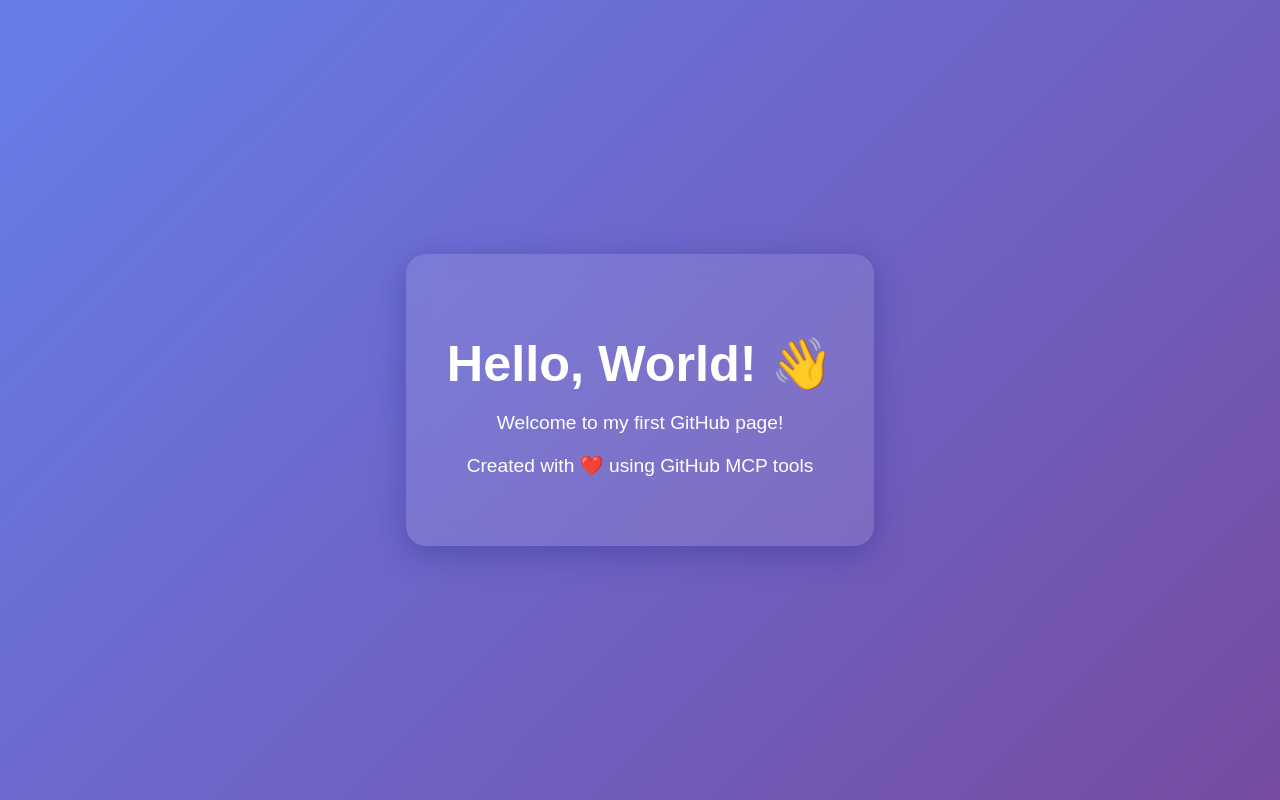
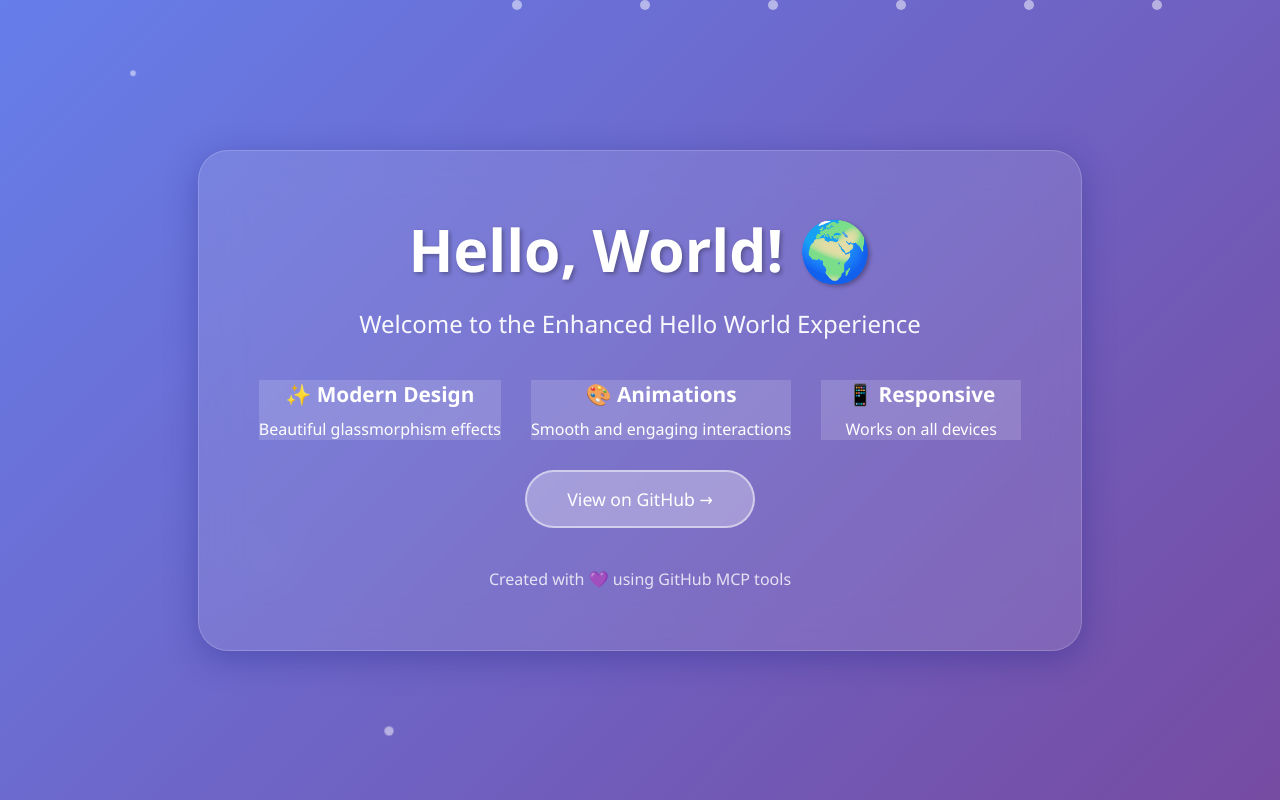
Before and after one commit to IdeaAssembler/hello-world, a plain HTML site: page index.html in a window 1280 px wide. Drawn offline with Linux system fonts and the light colour scheme.

Commit message:
Enhanced hello world page with modern design and animations

```diff
--- a/index.html
+++ b/index.html
@@ -3,52 +3,168 @@
 <head>
     <meta charset="UTF-8">
     <meta name="viewport" content="width=device-width, initial-scale=1.0">
-    <title>Hello World</title>
+    <title>Hello World - Enhanced</title>
     <style>
+        * {
+            margin: 0;
+            padding: 0;
+            box-sizing: border-box;
+        }
+
         body {
-            font-family: Arial, sans-serif;
+            font-family: 'Segoe UI', Tahoma, Geneva, Verdana, sans-serif;
             display: flex;
             justify-content: center;
             align-items: center;
-            height: 100vh;
-            margin: 0;
+            min-height: 100vh;
             background: linear-gradient(135deg, #667eea 0%, #764ba2 100%);
             color: white;
+            overflow: hidden;
         }
+
         .container {
             text-align: center;
-            padding: 50px;
+            padding: 60px;
             background: rgba(255, 255, 255, 0.1);
-            border-radius: 20px;
-            backdrop-filter: blur(10px);
+            border-radius: 30px;
+            backdrop-filter: blur(20px);
             box-shadow: 0 8px 32px 0 rgba(31, 38, 135, 0.37);
+            border: 1px solid rgba(255, 255, 255, 0.18);
+            position: relative;
+            z-index: 1;
         }
+
         h1 {
-            font-size: 3em;
+            font-size: 3.5em;
             margin-bottom: 20px;
             animation: pulse 2s infinite;
+            text-shadow: 2px 2px 4px rgba(0, 0, 0, 0.3);
         }
-        p {
-            font-size: 1.2em;
+
+        .subtitle {
+            font-size: 1.5em;
+            margin-bottom: 30px;
+            opacity: 0.95;
         }
+
+        .features {
+            display: flex;
+            gap: 30px;
+            margin-top: 40px;
+            flex-wrap: wrap;
+            justify-content: center;
+        }
+
+        .feature {
+            background: rgba(255, 255, 255, 0.15);
+            padding: 20bodyrder-radius: 15px;
+            min-width: 200px;
+            transition: transform 0.3s ease;
+        }
+
+        .feature:hover {
+            transform: translateY(-5px);
+            background: rgba(255, 255, 255, 0.25);
+        }
+
+        .feature h3 {
+            font-size: 1.3em;
+            margin-bottom: 10px;
+        }
+
+        .button {
+            display: inline-block;
+            margin-top: 30px;
+            padding: 15px 40px;
+            background: rgba(255, 255, 255, 0.3);
+            border-radius: 50px;
+            text-decoration: none;
+            color: white;
+            font-size: 1.1em;
+            transition: all 0.3s ease;
+            border: 2px solid rgba(255, 255, 255, 0.5);
+        }
+
+        .button:hover {
+            background: rgba(255, 255, 255, 0.4);
+            transform: scale(1.05);
+        }
+
         @keyframes pulse {
-            0% {
+            0%, 100% {
                 transform: scale(1);
             }
             50% {
                 transform: scale(1.05);
             }
+        }
+
+        .particles {
+            position: absolute;
+            top: 0;
+            left: 0;
+            width: 100%;
+            height: 100%;
+            overflow: hidden;
+        }
+
+        .particle {
+            position: absolute;
+            width: 10px;
+            height: 10px;
+            background: rgba(255, 255, 255, 0.5);
+            border-radius: 50%;
+            animation: float 15s infinite;
+        }
+
+        @keyframes float {
+            0% {
+                transform: translateY(100vh) scale(0);
+            }
+            10% {
+                transform: translateY(90vh) scale(1);
+            }
             100% {
-                transform: scale(1);
+                transform: translateY(-100vh) scale(0);
             }
         }
     </style>
 </head>
 <body>
+    <div class="particles">
+        <div class="particle" style="left: 10%; animation-delay: 0s;"></div>
+        <div class="particle" style="left: 20%; animation-delay: 2s;"></div>
+        <div class="particle" style="left: 30%; animation-delay: 4s;"></div>
+        <div class="particle" style="left: 40%; animation-delay: 6s;"></div>
+        <div class="particle" style="left: 50%; animation-delay: 8s;"></div>
+        <div class="particle" style="left: 60%; animation-delay: 10s;"></div>
+        <div class="particle" style="left: 70%; animation-delay: 12s;"></div>
+        <div class="particle" style="left: 80%; animation-delay: 14s;"></div>
+        <div class="particle" style="left: 90%; animation-delay: 16s;"></div>
+    </div>
+
     <div class="container">
-        <h1>Hello, World! 👋</h1>
-        <p>Welcome to my first GitHub page!</p>
-        <p>Created with ❤️ using GitHub MCP tools</p>
+        <h1>Hello, World! 🌍</h1>
+        <p class="subtitle">Welcome to the Enhanced Hello World Experience</p>
+
+        <div class="features">
+            <div class="feature">
+                <h3>✨ Modern Design</h3>
+                <p>Beautiful glassmorphism effects</p>
+            </div>
+            <div class="feature">
+                <h3>🎨 Animations</h3>
+                <p>Smooth and engaging interactions</p>
+            </div>
+            <div class="feature">
+                <h3>📱 Responsive</h3>
+                <p>Works on all devices</p>
+            </div>
+        </div>
+
+        <a href="https://github.com/IdeaAssembler/hello-world" class="button">View on GitHub →</a>
+
+        <p style="margin-top: 40px; opacity: 0.8;">Created with 💜 using GitHub MCP tools</p>
     </div>
 </body>
 </html>
```
